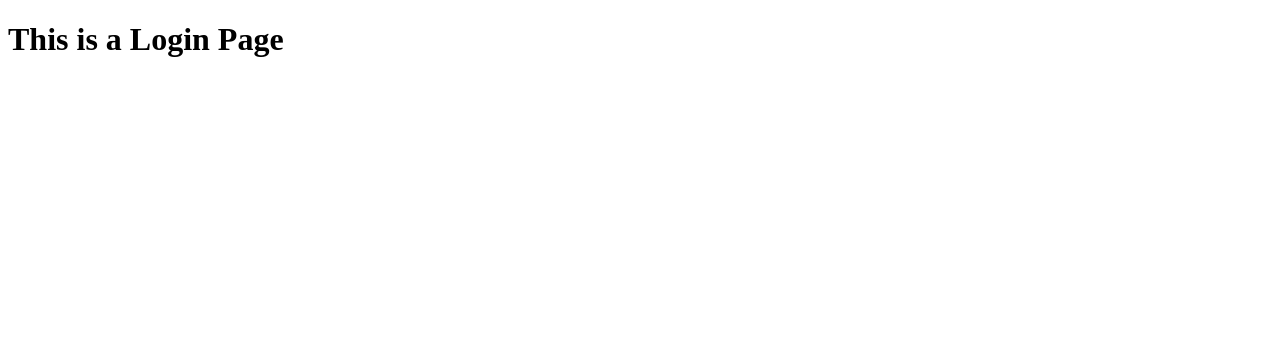
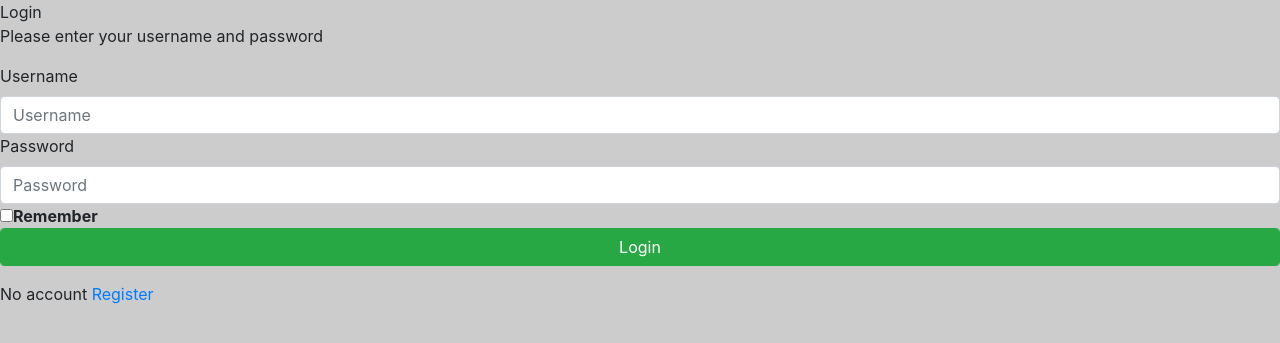
Before and after one commit to anujp22/Expense-Tracker-Project, a Flask app: template templates/login.html in a window 1280 px wide. Shown: the top 343 px of the page. Run offline with Flask 3, Linux system fonts and the light colour scheme; the template is opened without the code that fills it, so the values that code supplies are empty; some libraries are stand-ins or nearby versions.

Commit message:
Major changes including user authencation

```diff
--- a/main.py
+++ b/main.py
@@ -1,22 +1,107 @@
-from flask import Flask, render_template, request
+import psycopg2
+from database import connect_to_db, close_db_connection
+from flask import Flask, render_template, request, flash, redirect, url_for,session
+from werkzeug.security import generate_password_hash, check_password_hash
+import re
 
 app = Flask(__name__)
 
+conn = connect_to_db()
 @app.route("/")
 def home():
+    #TODO - code the redirection to login form or else so ever for the page
     return render_template("home.html")
 
-@app.route("/login")
+@app.route('/login/', methods=['GET', 'POST'])
 def login():
-    return render_template("login.html")
+    cursor = conn.cursor(cursor_factory=psycopg2.extras.DictCursor)
+    # Check if "username" and "password" POST requests exist (user submitted form)
+    if request.method == 'POST' and 'username' in request.form and 'password' in request.form:
+        username = request.form['username']
+        password = request.form['password']
+        print(password)
+        # Check if account exists using MySQL
+        cursor.execute('SELECT * FROM users WHERE username = %s', (username,))
+        # Fetch one record and return result
+        account = cursor.fetchone()
+        if account:
+            password_rs = account['password']
+            print(password_rs)
+            # If account exists in users table in out database
+            if check_password_hash(password_rs, password):
+                # Create session data, we can access this data in other routes
+                session['loggedin'] = True
+                session['id'] = account['id']
+                session['username'] = account['username']
+                # Redirect to home page
+                close_db_connection()
+                return redirect(url_for('home'))
+            else:
+                # Account doesnt exist or username/password incorrect
+                flash('Incorrect username/password')
+        else:
+            # Account doesnt exist or username/password incorrect
+            flash('Incorrect username/password')
+    return render_template('login.html')
+
+@app.route('/register', methods=['GET', 'POST'])
+def register():
+    cursor = conn.cursor(cursor_factory=psycopg2.extras.DictCursor)
+
+    # Check if "username", "password" and "email" POST requests exist (user submitted form)
+    if request.method == 'POST' and 'username' in request.form and 'password' in request.form and 'email' in request.form:
+        # Create variables for easy access
+        fullname = request.form['fullname']
+        username = request.form['username']
+        password = request.form['password']
+        email = request.form['email']
+
+        _hashed_password = generate_password_hash(password)
+        #Check if account exists using MySQL
+        cursor.execute('SELECT * FROM users WHERE username = %s', (username,))
+        account = cursor.fetchone()
+        print(account)
+        # If account exists show error and validation checks
+        if account:
+            flash('Account already exists!')
+        elif not re.match(r'[^@]+@[^@]+\.[^@]+', email):
+            flash('Invalid email address!')
+        elif not re.match(r'[A-Za-z0-9]+', username):
+            flash('Username must contain only characters and numbers!')
+        elif not username or not password or not email:
+            flash('Please fill out the form!')
+        else:
+            # Account doesnt exists and the form data is valid, now insert new account into users table
+            cursor.execute("INSERT INTO users (fullname, username, password, email) VALUES (%s,%s,%s,%s)", (fullname, username, _hashed_password, email))
+            conn.commit()
+            flash('You have successfully registered!')
+            close_db_connection()
+    elif request.method == 'POST':
+        # Form is empty... (no POST data)
+        flash('Please fill out the form!')
+    # Show registration form with message (if any)
+    return render_template('register.html')
+
 
 @app.route('/result')
 def result():
-    return render_template("result.html")
+    if 'loggedin' in session:
+        return render_template("result.html")
 
 @app.route('/dashboard')
 def dashboard():
-    return render_template("dashboard.html")
+    if 'loggedin' in session:
+        return render_template("dashboard.html")
+    else:
+        return redirect(url_for('login'))
 
+@app.route('/logout')
+def logout():
+# Remove session data, this will log the user out
+   session.pop('loggedin', None)
+   session.pop('id', None)
+   session.pop('username', None)
+   # Redirect to login page
+   return redirect(url_for('login'))
 if __name__ == "__main__":
     app.run(debug=True)
--- a/templates/login.html
+++ b/templates/login.html
@@ -1,11 +1,41 @@
 <!DOCTYPE html>
-<html lang="en">
+<html>
 <head>
-    <meta charset="UTF-8">
-    <meta name="viewport" content="width=device-width, initial-scale=1.0">
-    <title>Login Page</title>
+    <meta charset="utf-8">
+    <title>Login</title>
+    <link rel="stylesheet" href="{{ url_for('static', filename='css/style.css') }}">
+    <link rel="stylesheet" href="https://use.fontawesome.com/releases/v5.7.1/css/all.css">
+    <link href="https://maxcdn.bootstrapcdn.com/bootstrap/4.1.1/css/bootstrap.min.css" rel="stylesheet" id="bootstrap-css">
+    <script src="https://maxcdn.bootstrapcdn.com/bootstrap/4.1.1/js/bootstrap.min.js"></script>
+    <script src="https://cdnjs.cloudflare.com/ajax/libs/jquery/3.2.1/jquery.min.js"></script>
 </head>
-<body>
-    <h1>This is a Login Page</h1>
+<body style="background-color:#ccc;">
+    <div class="login-box">
+        <div class="login-header">Login</div>
+        <div class="login-body">
+            <p>Please enter your username and password</p>
+            <form class="form-group" action="{{ url_for('login') }}" method="post">
+                <label>Username</label>
+                <input type="text" class="form-control" name="username" placeholder="Username" id="username" required>
+                <label>Password</label>
+                <input type="password" class="form-control" name="password" placeholder="Password" id="password" required>
+                <input type="checkbox" value="checked"><b>Remember</b>
+                <input type="submit" value="Login" class="form-control btn btn-success" name="">
+            </form>
+            {% with messages = get_flashed_messages() %}
+                {% if messages %}
+                    {% for message in messages %}
+                        <div class="alert alert-success alert-dismissible fade show" role="alert">
+                            {{ message }}
+                            <button type="button" class="close" data-dismiss="alert" aria-label="Close">
+                                <span aria-hidden="true">×</span>
+                            </button>
+                        </div>
+                    {% endfor %}
+                {% endif %}
+            {% endwith %}
+            <p>No account <a href="{{ url_for('register') }}">Register</a></p>
+        </div>
+    </div>
 </body>
 </html>
```
Also changed, not shown: database.py (+9 -15 lines), templates/register.html (added), 1 other file.
